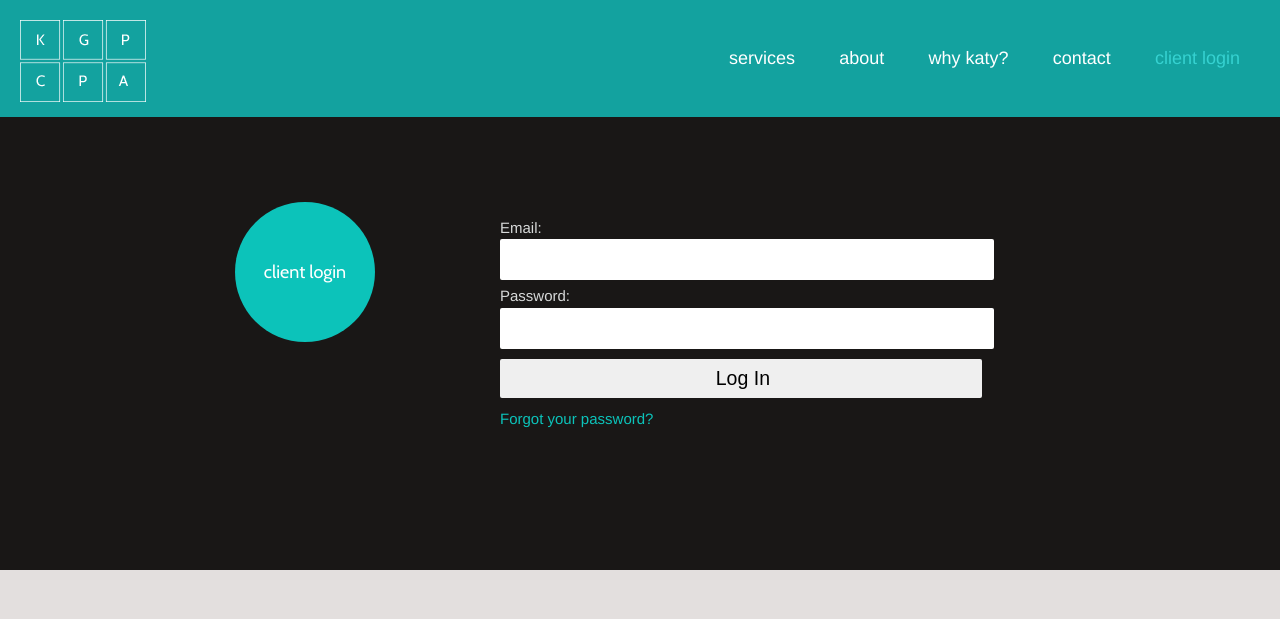
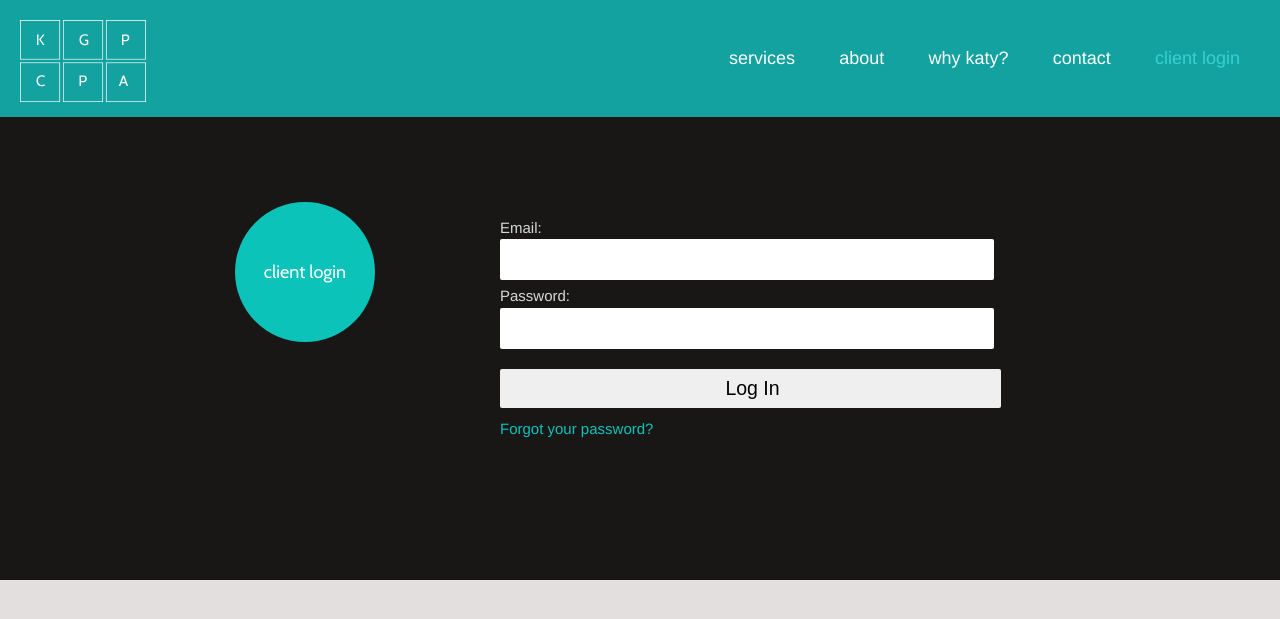
Before and after one commit to kgpcpa/kgpcpa.github.io, a Jekyll site: the page built from index.html, in a window 1280 px wide and 900 px high, scrolled down 3111 px. Shown: the top 619 px of the window. Built offline with Jekyll 4.4.1, drawn with Linux system fonts in a browser that asks for light colours.

Commit message:
fix button style

```diff
--- a/_sass/_base.scss
+++ b/_sass/_base.scss
@@ -127,7 +127,7 @@ table {
     width:100%;
 }
 
-input[type=button] {
+input[type=submit] {
     width:104%;
     margin-top:10px;
 }
```
